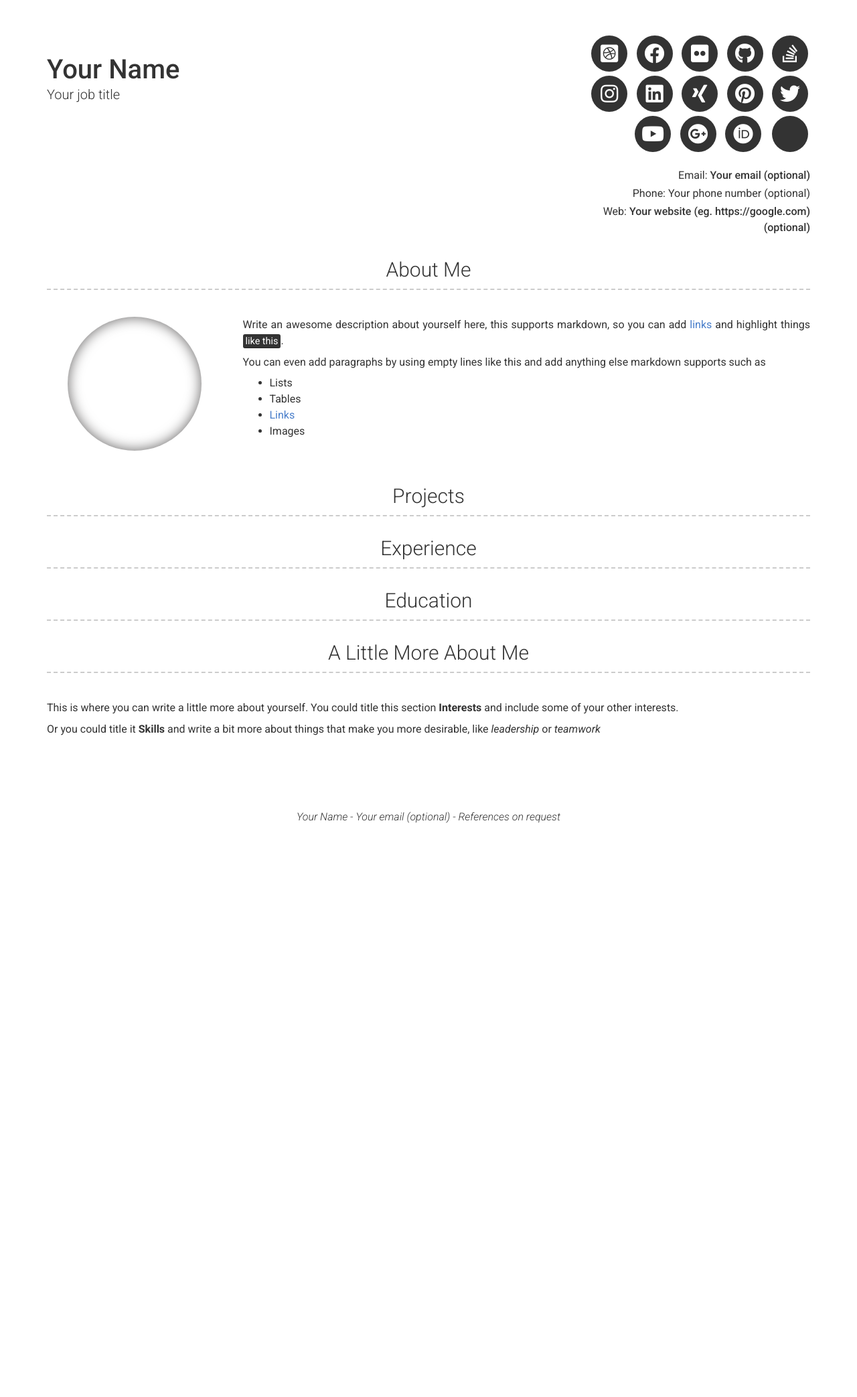
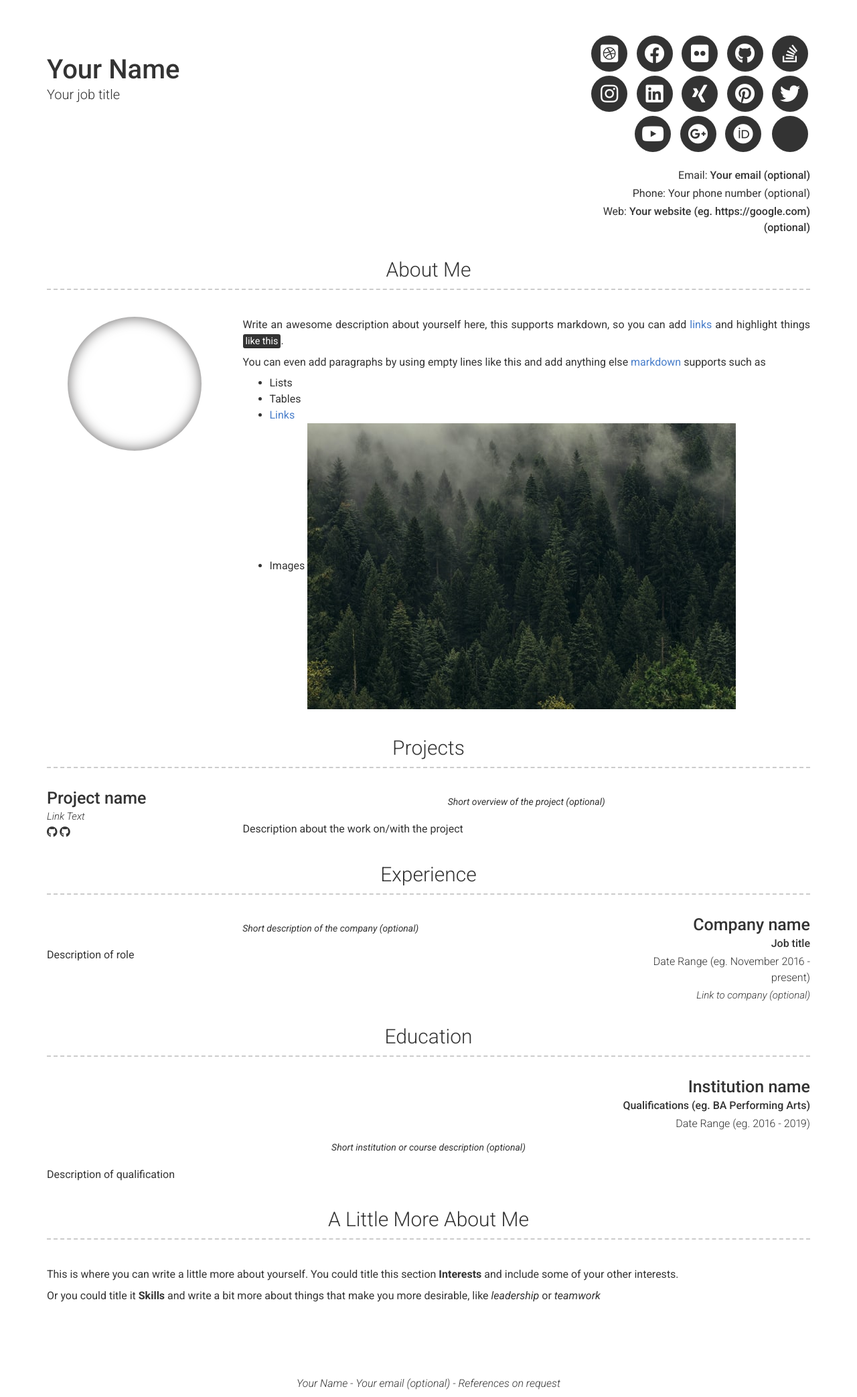
Before and after one commit to RickyT87411/Cool_resume_theme, a Jekyll site: the page built from index.md, in a window 1280 px wide. Shown: the whole page at 67% size. Built offline with Jekyll 4.4.1, drawn with Linux system fonts in a browser that asks for light colours; nearby versions of some CDN libraries; before the commit the page ends 1240 px from its top, so only the background shows below that.

Commit message:
Completed updating the list layouts and updated the readme

```diff
--- a/_config.yml
+++ b/_config.yml
@@ -2,7 +2,7 @@
 repository: Git repository where your resume will be hosted, only required if you are hosting on GitHub (eg. sproogen/modern-resume-theme)
 # favicon: Directory of your favicon (eg. images/favicon.ico)(optional)
 
-# Data type version
+# Content configuration version
 version: 2
 
 # Personal info
@@ -45,14 +45,33 @@ additional_links:
 # gtag: "UA-00000000-0"
 # google_analytics: "UA-00000000-0"
 
+# About Section
+# about_title: About Me (Use this to override about section title)
+about_profile_image: Directory of profile image (eg. images/profile.jpg)
+about_content: | # this will include new lines to allow paragraphs
+  Write an awesome description about yourself here, this supports markdown, so you can add [links](http://foobar.com) and highlight things <mark>like this</mark>.
+
+  You can even add paragraphs by using empty lines like this and add anything else [markdown](https://www.markdownguide.org/getting-started#what-is-markdown) supports such as
+    - Lists
+    - Tables
+    - <a href="google.com">Links</a>
+    - Images ![alt text](/images/landscape-trees.jpg "Trees")
+
 content:
-  - title: Projects
-    layout: list
+  - title: Projects # Title for the section
+    layout: list # Type of content section (list/text)
     content:
-      - layout: top-middle
-        name: Project name
+      - layout: left
+        title: Project name
         link: Link to project (eg. sproogen.github.io/modern-resume-theme)(optional)
-        github: Github page for project (eg. sproogen/modern-resume-theme)(optional)
+        link_text: Link Text
+        additional_links:
+          - title:  Github page for project (eg. sproogen/modern-resume-theme)
+            icon: fab fa-github
+            url: Link to project (eg. sproogen.github.io/modern-resume-theme)(optional)
+          - title:  Github page for project (eg. sproogen/modern-resume-theme)
+            icon: fab fa-github
+            url: Link to project (eg. sproogen.github.io/modern-resume-theme)(optional)
         quote: >
           Short overview of the project (optional)
         description: | # this will include new lines to allow paragraphs
@@ -60,11 +79,11 @@ content:
   - title: Experience
     layout: list
     content:
-      - layout: left
-        company: Company name
+      - layout: right
+        title: Company name
+        sub_title: Job title
+        caption: Date Range (eg. November 2016 - present)
         link: Link to company (optional)
-        job_title: Job title
-        dates: Date Range (eg. November 2016 - present)
         quote: >
           Short description of the company (optional)
         description: | # this will include new lines to allow paragraphs
@@ -72,10 +91,10 @@ content:
   - title: Education
     layout: list
     content:
-      - layout: left
-        name: Institution name
-        dates: Date Range (eg. 2016 - 2019)
-        qualification: Qualifications (eg. BA Performing Arts)
+      - layout: top-right
+        title: Institution name
+        sub_title: Qualifications (eg. BA Performing Arts)
+        caption: Date Range (eg. 2016 - 2019)
         quote: >
           Short institution or course description (optional)
         description: | # this will include new lines to allow paragraphs
@@ -86,18 +105,6 @@ content:
       This is where you can write a little more about yourself. You could title this section **Interests** and include some of your other interests.
 
       Or you could title it **Skills** and write a bit more about things that make you more desirable, like *leadership* or *teamwork*
-
-# About Section
-# about_title: About Me (Use this to override about section title)
-about_profile_image: Directory of profile image (eg. images/profile.jpg)
-about_content: | # this will include new lines to allow paragraphs
-  Write an awesome description about yourself here, this supports markdown, so you can add [links](http://foobar.com) and highlight things <mark>like this</mark>.
-
-  You can even add paragraphs by using empty lines like this and add anything else markdown supports such as
-    - Lists
-    - Tables
-    - <a href="google.com">Links</a>
-    - Images
 
 # Footer
 footer_show_references: true
--- a/_includes/section-list.html
+++ b/_includes/section-list.html
@@ -1,3 +1,29 @@
-{% for project in site.data.projects %}
-  {% include {{ project.layout | default: 'left' | append: ".html" }} item=project %}
+{% for item in include.content %}
+  <div class="row clearfix layout layout-{{item.layout}}">
+    <div class="col-xs-12 col-sm-4 col-md-3 col-print-12 details">
+      <h4>{{ item.title }}</h4>
+      {%- if item.sub_title -%}<p><b>{{ item.sub_title }}</b></p>{%- endif -%}
+      {%- if item.caption -%}<p>{{ item.caption }}</p>{%- endif -%}
+
+      {%- if item.link -%}
+        {% include a.html href=item.link class="link" %}
+          {%- if item.link_text -%}{{ item.link_text }}{%- else -%}{{ item.link }}{%- endif -%}
+        </a>
+      {%- endif -%}
+
+      <p class="no-print aditional-links">
+        {% for link in item.additional_links %}
+          {% include a.html href=link.url class="" %}
+            <i class="{{ link.icon }}" title="{{ link.title | escape }}"></i>
+          </a>
+        {% endfor %}
+      </p>
+    </div>
+    <div class="col-xs-12 col-sm-8 col-md-9 col-print-12 content">
+      {%- if item.quote -%}
+        <p class="quote">{{ item.quote }}</p>
+      {%- endif -%}
+      {{ item.description | strip | markdownify }}
+    </div>
+  </div>
 {% endfor %}
--- a/_includes/v1/education.html
+++ b/_includes/v1/education.html
@@ -1,6 +1,6 @@
 <div class="container education-container">
   <h3>{{ site.education_title | default: "Education" }}</h3>
   {% for education in site.data.education %}
-    {% include {{ education.layout | default: 'left' | append: ".html" }} item=education %}
+    {% include {{ education.layout | default: 'left' | append: ".html" | prepend: "v1/" }} item=education %}
   {% endfor %}
 </div>
--- a/_includes/v1/experience.html
+++ b/_includes/v1/experience.html
@@ -1,6 +1,6 @@
 <div class="container experience-container">
   <h3>{{ site.experience_title | default: "Experience" }}</h3>
   {% for experience in site.data.experience %}
-    {% include {{ experience.layout | default: 'left' | append: ".html" }} item=experience %}
+    {% include {{ experience.layout | default: 'left' | append: ".html" | prepend: "v1/" }} item=experience %}
   {% endfor %}
 </div>
--- a/_includes/v1/projects.html
+++ b/_includes/v1/projects.html
@@ -1,6 +1,6 @@
 <div class="container projects-container">
   <h3>{{ site.projects_title | default: "Projects" }}</h3>
   {% for project in site.data.projects %}
-    {% include {{ project.layout | default: 'left' | append: ".html" }} item=project %}
+    {% include {{ project.layout | default: 'left' | append: ".html" | prepend: "v1/" }} item=project %}
   {% endfor %}
 </div>
--- a/_sass/modern-resume-theme.scss
+++ b/_sass/modern-resume-theme.scss
@@ -60,6 +60,8 @@
 
 .layout {
   margin-top: 3rem;
+  display: flex;
+  flex-direction: row;
 
   .details {
     text-align: left;
@@ -112,23 +114,27 @@
   }
 }
 
+.layout-right {
+  flex-direction: row-reverse;
+}
+
 .layout-right, .layout-top-right {
   .details {
     text-align: right;
   }
 }
 
-.layout-right {
+.layout-left, .layout-right {
   @media screen and (max-width: 768px) {
-    display: flex;
-    flex-direction: column-reverse;
+    flex-direction: column;
   }
 }
 
-.layout-top-right {
-  @media screen and (max-width: 768px) {
-    display: flex;
-    flex-direction: column;
+.layout-top-middle, .layout-top-left, .layout-top-right {
+  flex-direction: column;
+
+  .details, .content {
+    width: 100%;
   }
 }
 
```
Also changed, not shown: README.md, _includes/v1/left.html (renamed from _includes/left.html), _includes/v1/right.html (renamed from _includes/right.html), _includes/v1/top-middle.html (renamed from _includes/top-middle.html), _includes/v1/top-right.html (renamed from _includes/top-right.html), _includes/v1/top.html (renamed from _includes/top.html), images/landscape-trees.jpg (added).
